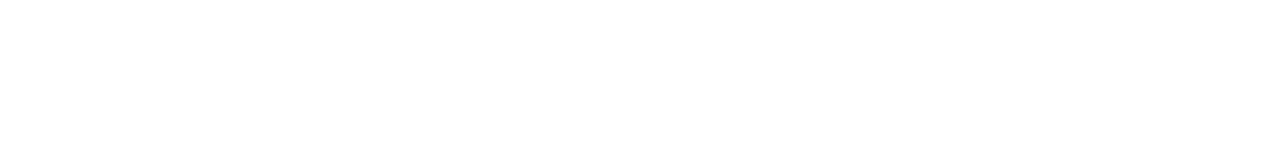
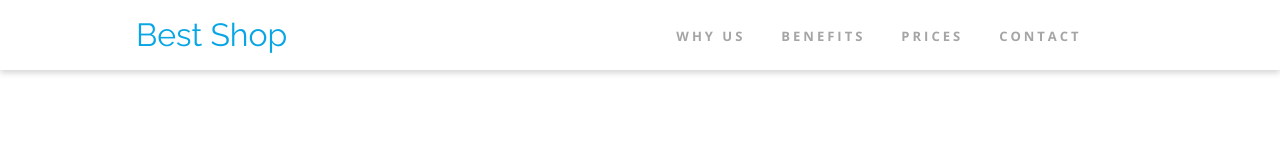
Before and after one commit to Atlon1/Workshop_1_HTML_CSS, a plain HTML site: page index.html in a window 1280 px wide. Drawn offline with nearby package versions, Linux system fonts and the light colour scheme.

Commit message:
Cała nawigacja

```diff
--- a/css/style.css
+++ b/css/style.css
@@ -0,0 +1,72 @@
+*{
+    padding: 0;
+    margin: 0;
+    box-sizing: border-box;
+}
+html, body{
+    width: 100%;
+    height: 100%;
+}
+.wrapper{
+    max-width: 1626px;
+    width: 100%;
+    margin: auto;
+    display: flex;
+}
+.nav{
+    width: 100%;
+    height: 70px;
+    display: flex;
+    align-items: center;
+    justify-content: center;
+    box-shadow: #00000029 0 3px 6px;
+}
+.nav .wrapper{
+    display: flex;
+    justify-content: space-between;
+    align-items: center;
+    margin-right: 136px;
+    margin-left: 136px;
+}
+.nav__logo{
+    display: flex;
+    color: #08A6E4;
+    font-size: 32px;
+    margin-top: 16px;
+    margin-bottom: 17px;
+    font-family: 'Raleway', sans-serif;
+    font-weight: 300;
+}
+.nav__menu{
+    display: flex;
+}
+.nav__menu ul{
+    width: 530px;
+    display: flex;
+    flex-direction: row;
+    justify-content: center;
+
+}
+.nav__menu ul li{
+    display: flex;
+    justify-content: center;
+    font-family: 'Open Sans', sans-serif;
+    font-weight: 700;
+    text-transform: uppercase;
+    font-size: 13px;
+    border-bottom: 4px solid transparent;
+    letter-spacing: 0.1875rem;
+    padding: 28px 18px 22px;
+    transition: 0.5s;
+}
+.nav__menu ul li:hover{
+    border-color: #08A6E4;
+}
+.nav__menu ul li a{
+    text-decoration: none;
+    color: #A5A5A5;
+    transition: 0.5s;
+}
+.nav__menu ul li a:hover{
+    color: black;
+}
--- a/index.html
+++ b/index.html
@@ -3,12 +3,43 @@
 <head>
     <meta charset="UTF-8">
     <meta http-equiv="X-UA-Compatible" content="ie=edge">
-    <title>Craze Features</title>
+    <title>Best Shop</title>
     <link rel="stylesheet" href="css/style.css">
     <link rel="stylesheet" href="css/reset.css">
-
+    <link rel="preconnect" href="https://fonts.googleapis.com">
+    <link rel="preconnect" href="https://fonts.gstatic.com" crossorigin>
+    <link href="https://fonts.googleapis.com/css2?family=Raleway:ital,wght@0,400;0,700;1,300;1,800&display=swap" rel="stylesheet">
+    <link rel="preconnect" href="https://fonts.googleapis.com">
+    <link rel="preconnect" href="https://fonts.gstatic.com" crossorigin>
+    <link href="https://fonts.googleapis.com/css2?family=Open+Sans:wght@300;400;700&display=swap" rel="stylesheet">
 </head>
 <body>
+    <header>
+        <nav class="nav">
+            <nav class="wrapper">
+                <div class="nav__logo">
+                    <h1> Best Shop</h1>
+                </div>
+                <div class="nav__menu">
+                    <ul>
+                        <li><a href="#Why_us">Why Us</a></li>
+                        <li><a href="#Benefits"> Benefits</a></li>
+                        <li><a href="#Prices">Prices</a> </li>
+                        <li><a href="Contact">Contact</a> </li>
+                    </ul>
+                </div>
+            </nav>
+        </nav>
+    </header>
+    <section>
+        <div class="open_section">
+            <div class="wrapper">
 
+            </div>
+        </div>
+    </section>
+    <footer>
+
+    </footer>
 </body>
 </html>
```
